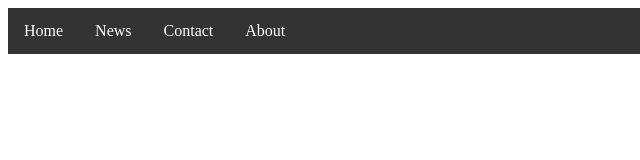
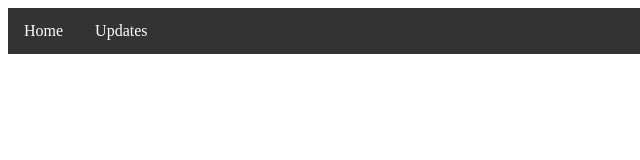
Before and after one commit to iDevity/HTML-test, a plain HTML site: page index.html in a window 1280 px wide. Shown: the full height of the page, 0-640 px from the left. Drawn offline with Linux system fonts and the light colour scheme.

Commit message:
Update index.html

```diff
--- a/index.html
+++ b/index.html
@@ -30,10 +30,10 @@
 <body>
 
 <ul>
-  <li><a class="active" href="#home">Home</a></li>
-  <li><a href="#news">News</a></li>
-  <li><a href="#contact">Contact</a></li>
-  <li><a href="#about">About</a></li>
+  <li><a class="active" href="#Home">Home</a></li>
+  <li><a href="Updates">Updates</a></li>
+  <li><a href=""></a></li>
+  <li><a href=""></a></li>
 </ul>
 
 </body>
```
